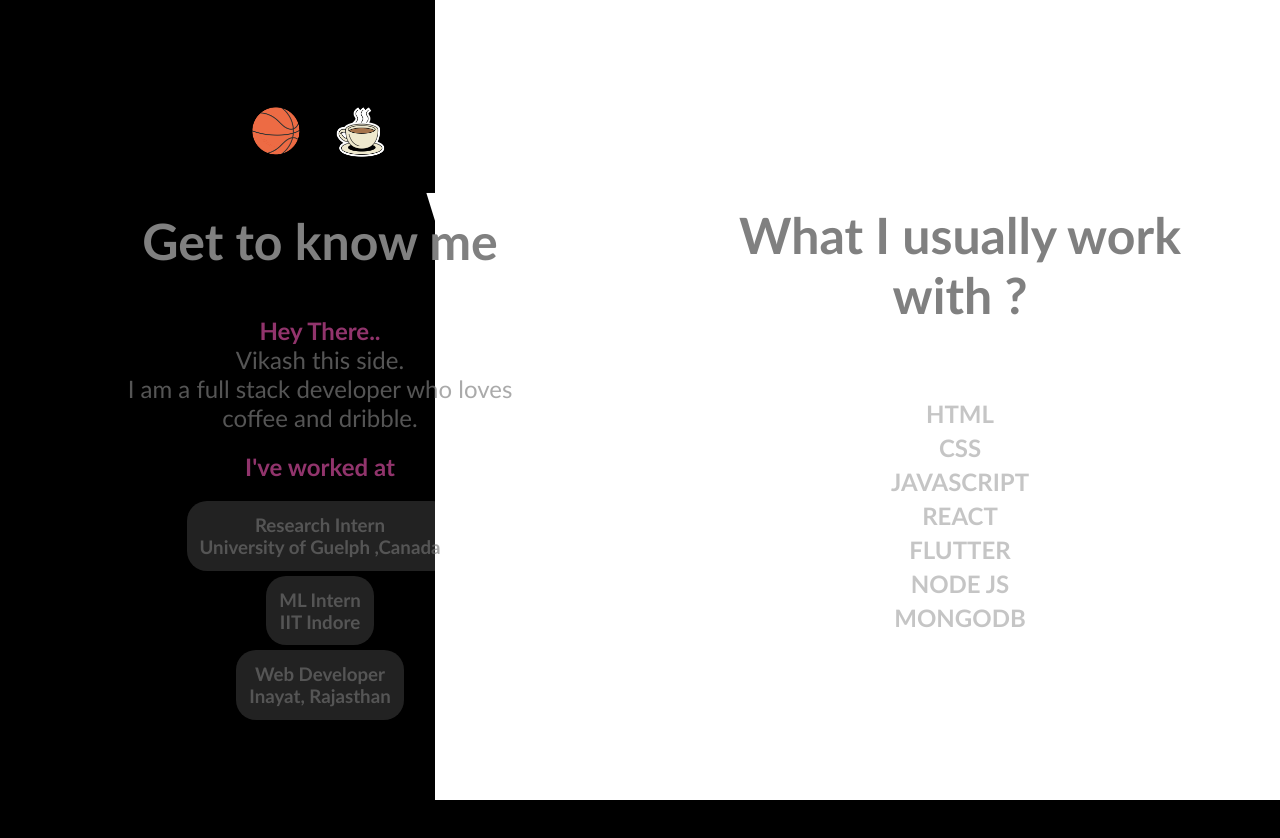
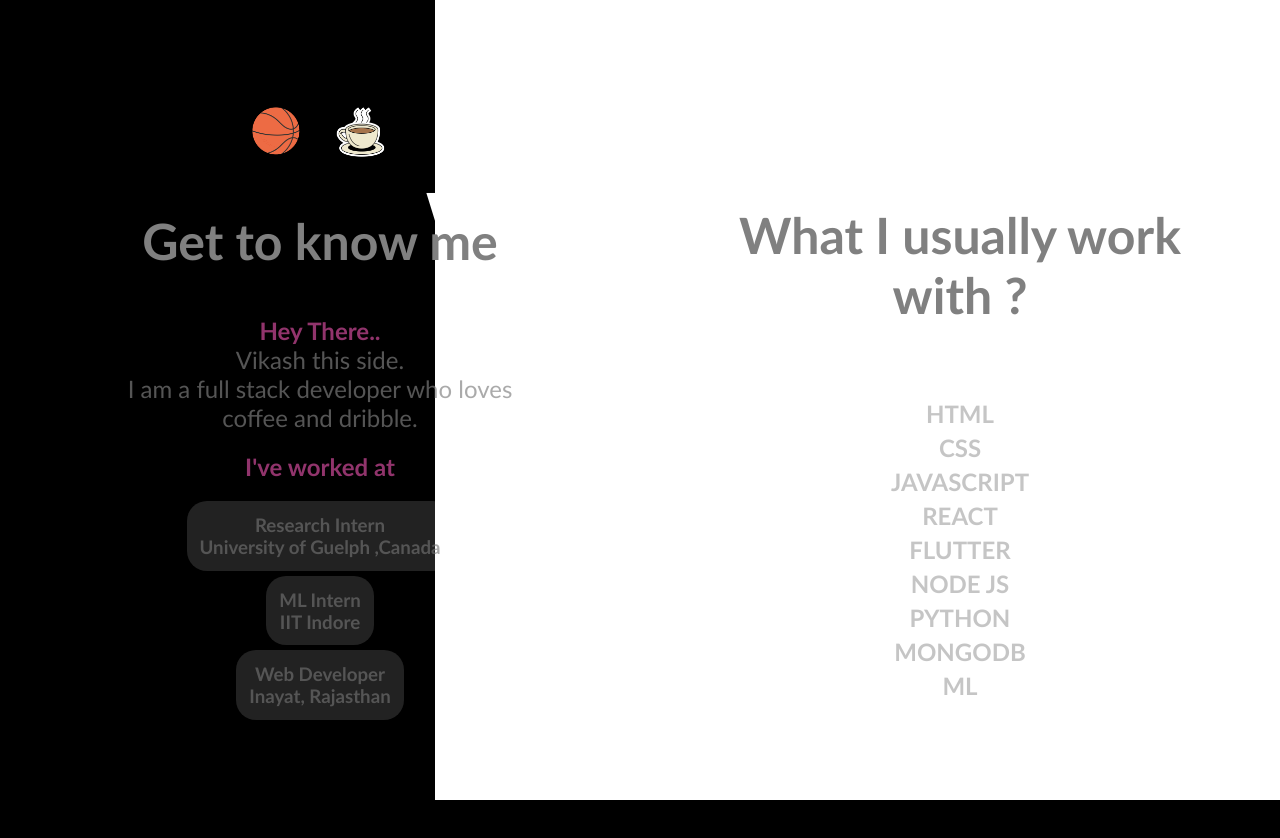
Before and after one commit to vikash18o19/3D-portfolio, a React (Create React App) app: page / in a window 1280 px wide. Shown: the top 838 px of the page. Built offline with nearby package versions, Linux system fonts and the light colour scheme.

Commit message:
modified techstack in who.js

```diff
--- a/src/components/Who.js
+++ b/src/components/Who.js
@@ -247,7 +247,9 @@ const Who = () => {
             <Techstack>REACT</Techstack>
             <Techstack>FLUTTER</Techstack>
             <Techstack>NODE JS</Techstack>
+            <Techstack>PYTHON</Techstack>
             <Techstack>MONGODB</Techstack>
+            <Techstack>ML</Techstack>
           </motion.div>
         </Left>
         <motion.div
```
